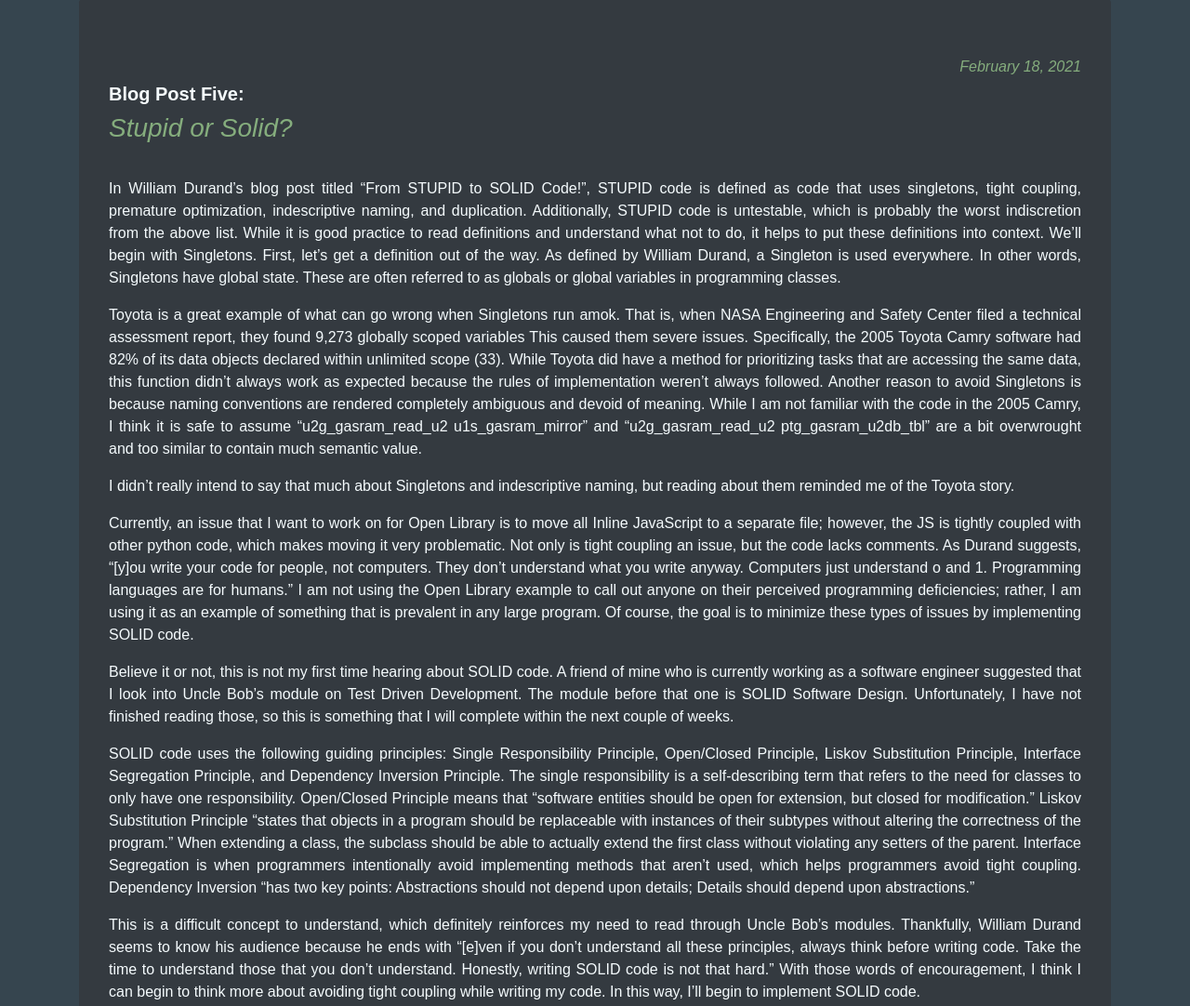
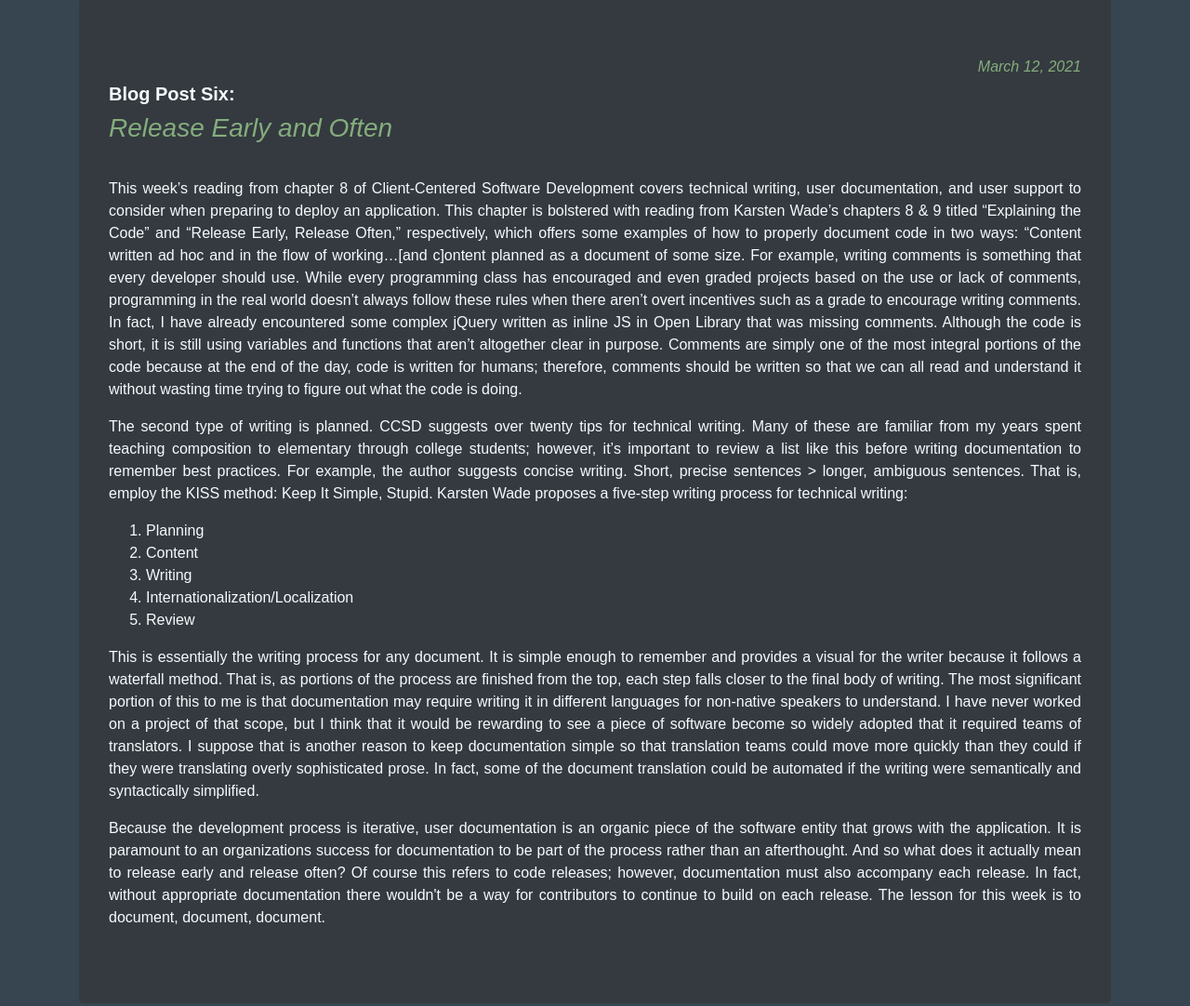
Before and after one commit to CliftonMcCallum/Personal-Website, a plain HTML site: page blog.html in a window 1280 px wide. Shown: the part 99-1181 px from the top of the page at 93% size. Drawn offline with nearby package versions, Linux system fonts and the light colour scheme.

Commit message:
Blog post 6

```diff
--- a/blog.html
+++ b/blog.html
@@ -35,6 +35,46 @@
       			</li>
   		</div>
 	</nav>
+	<div class="container">
+		<section class="jumbotron" id="blog">
+				<h6><i>March 12, 2021</i></h6>
+				<h5><strong>Blog Post Six:</strong></h5>
+				<h3><em>Release Early and Often</em></h3>
+
+				<p>This week’s reading from chapter 8 of Client-Centered Software Development covers technical writing, user documentation, and user support to consider when preparing to deploy an
+					application. This chapter is bolstered with reading from Karsten Wade’s chapters 8 & 9 titled “Explaining the Code” and “Release Early, Release Often,” respectively, which offers
+					some examples of how to properly document code in two ways: “Content written ad hoc and in the flow of working…[and c]ontent planned as a document of some size. For example,
+					writing comments is something that every developer should use. While every programming class has encouraged and even graded projects based on the use or lack of comments,
+					programming in the real world doesn’t always follow these rules when there aren’t overt incentives such as a grade to encourage writing comments. In fact, I have already
+					encountered some complex jQuery written as inline JS in Open Library that was missing comments. Although the code is short, it is still using variables and functions that
+					aren’t altogether clear in purpose. Comments are simply one of the most integral portions of the code because at the end of the day, code is written for humans; therefore, comments
+					should be written so that we can all read and understand it without wasting time trying to figure out what the code is doing.
+				</p>
+				<p>The second type of writing is planned. CCSD suggests over twenty tips for technical writing. Many of these are familiar from my years spent teaching composition to elementary through
+					college students; however, it’s important to review a list like this before writing documentation to remember best practices. For example, the author suggests concise writing.
+					Short, precise sentences > longer, ambiguous sentences. That is, employ the KISS method: Keep It Simple, Stupid. Karsten Wade proposes a five-step writing process for
+					technical writing:
+				</p>
+				<ol>
+					<li>Planning</li>
+					<li>Content</li>
+					<li>Writing</li>
+					<li>Internationalization/Localization</li>
+					<li>Review</li>
+				</ol>
+				<p>This is essentially the writing process for any document. It is simple enough to remember and provides a visual for the writer because it follows a waterfall method. That is, as portions
+					of the process are finished from the top, each step falls closer to the final body of writing. The most significant portion of this to me is that documentation may require writing it in
+					different languages for non-native speakers to understand. I have never worked on a project of that scope, but I think that it would be rewarding to see a piece of software become so widely
+					adopted that it required teams of translators. I suppose that is another reason to keep documentation simple so that translation teams could move more quickly than they could if they were
+					translating overly sophisticated prose. In fact, some of the document translation could be automated if the writing were semantically and syntactically simplified.
+				</p>
+				<p>Because the development process is iterative, user documentation is an organic piece of the software entity that grows with the application. It is paramount to an organizations success
+					for documentation to be part of the process rather than an afterthought. And so what does it actually mean to release early and release often? Of course this refers to code releases; however,
+					documentation must also accompany each release. In fact, without appropriate documentation there wouldn't be a way for contributors to continue to build on each release. The lesson for this
+					week is to document, document, document.
+				</p>
+		</section>
+	</div>
 	<div class="container">
 		<section class="jumbotron" id="blog">
 				<h6><i>February 18, 2021</i></h6>
```
